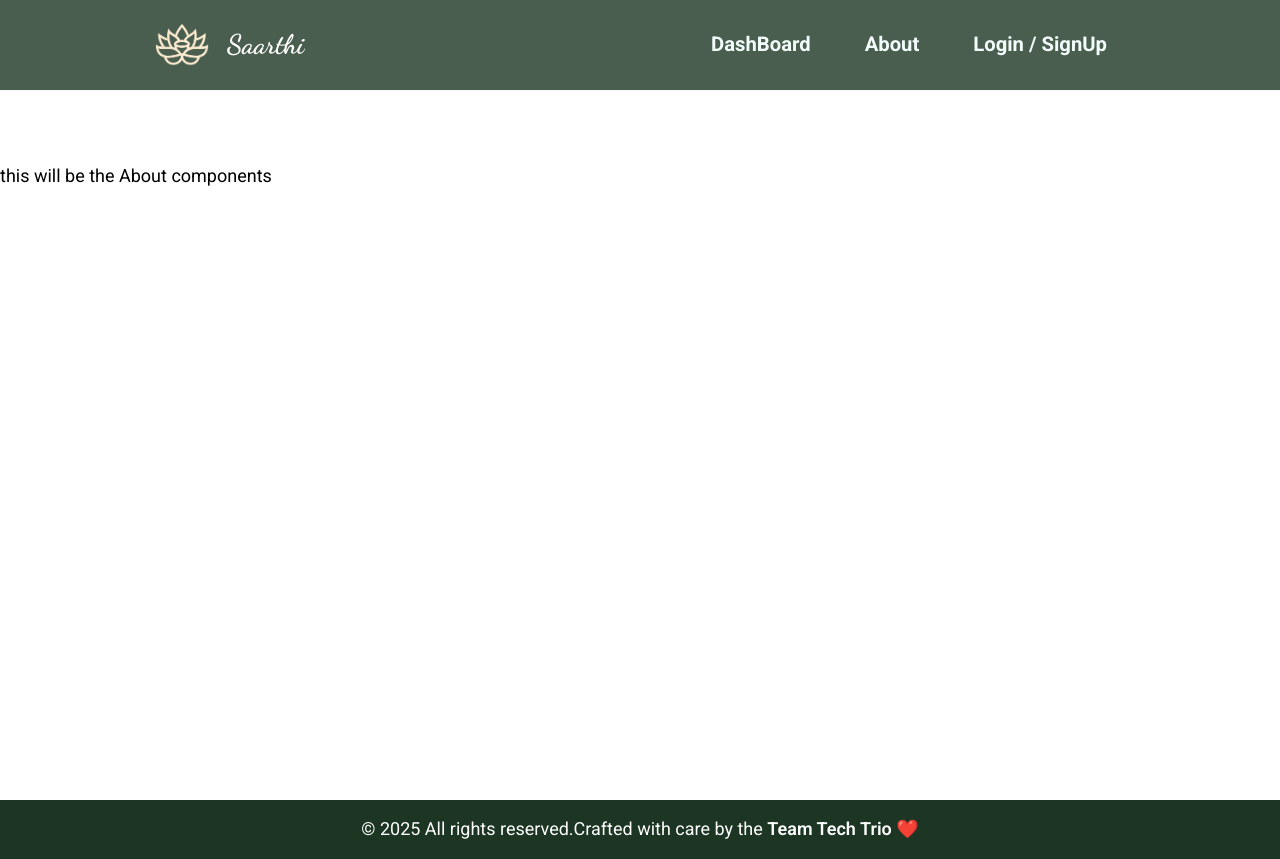
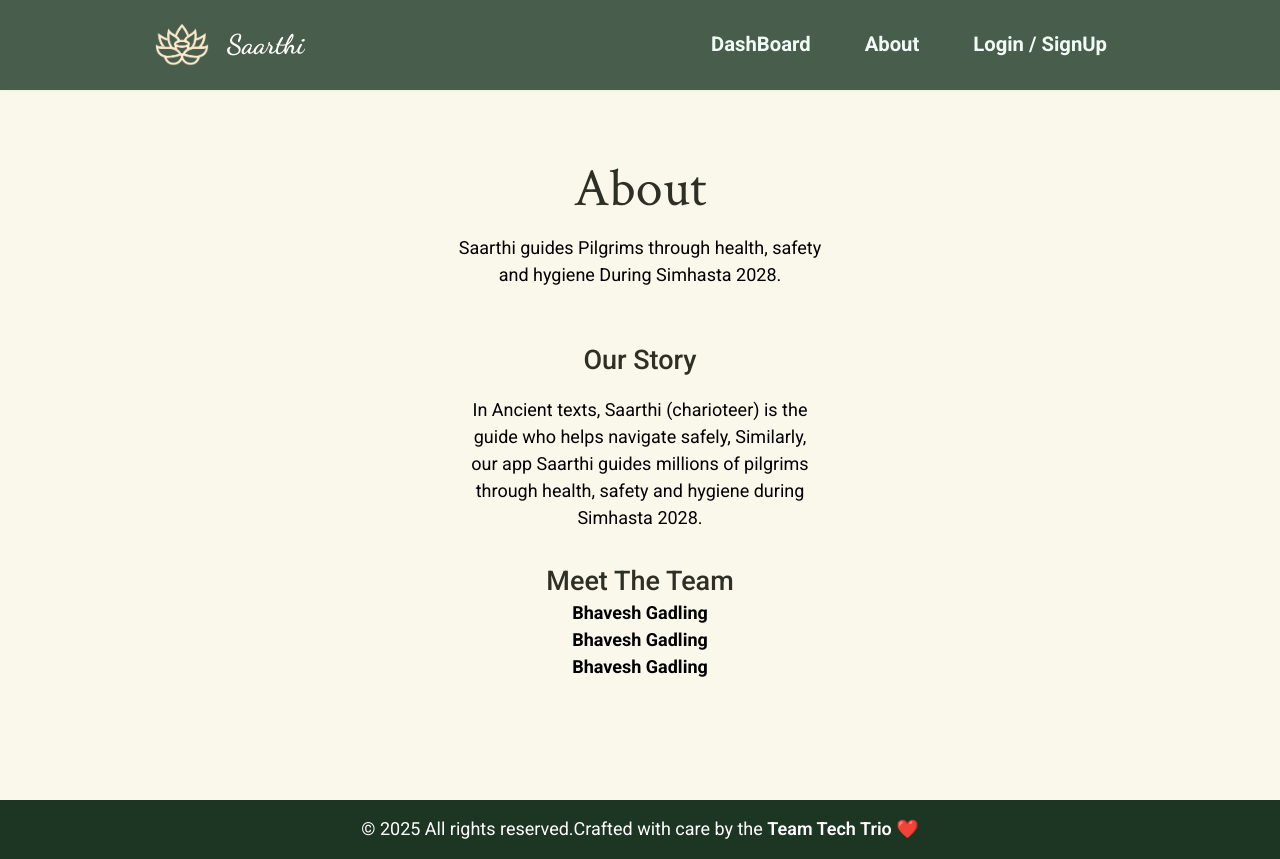
Before and after one commit to BhaveshGadling77/Simhastha_hackthon_project, a React (Vite) app in the folder frontend/: page /about in a window 1280 px wide. Built offline with nearby package versions, Linux system fonts and the light colour scheme; a web font is replaced by a local one.

Commit message:
Started Making About Page.

```diff
--- a/frontend/src/components/About/About.jsx
+++ b/frontend/src/components/About/About.jsx
@@ -1,7 +1,59 @@
+import "./index.css";
+import Section from "./sectionComponent";
 function About() {
+    let data = [
+        {
+            name:"Bhavesh Gadling",
+            job:"Frontend Developer",
+            workDone:"Building user-friendly UI, integrating Backend and interfaces for pilgrims."
+        },
+        {
+            name:"Aditi Bhise",
+            job:"API integration & System Glue",
+            workDone:"Connecting Backend Data with Frontend features and all Api related work."
+        },
+        {
+            name:"Sangram Lohkare",
+            job:"Backend And Data Handling",
+            workDone:"Managing data Storage, retrieal and ensuring realible access during user load."
+        }]
     return (
-        <div className="min-h-screen flex flex-col">
-            <div className="mt-36">this will be the About components</div>
+        <div className="min-h-screen flex flex-col bg-[#FAF7EB]">
+            <div className="mt-36 text-center text-[#2F3025] text-3xl"
+                id="about">
+                <p className="text-wrap text-5xl" id="about">
+                    About
+                </p>
+            </div>
+            <div className="flex justify-center mt-4">
+                <div className="text-center w-[380px] align-middle justify-center">
+                    <p>
+                        Saarthi guides Pilgrims through health, safety and
+                        hygiene During Simhasta 2028.
+                    </p>
+                </div>
+            </div>
+            { /* About Section*/}
+            <div className="text-center mt-12 text-[#2F3025]" id="about">
+                <p className="text-wrap text-2xl">Our Story</p>
+            </div>
+            <div className="flex justify-center mt-4">
+                <div className="text-center w-[350px] align-middle justify-center">
+                    <p>
+                        In Ancient texts, Saarthi (charioteer) is the guide who
+                        helps navigate safely, Similarly, our app Saarthi guides
+                        millions of pilgrims through health, safety and hygiene
+                        during Simhasta 2028.
+                    </p>
+                </div>
+            </div>
+            <div className="text-center mt-7 text-[#2F3025]" id="about">
+                <p className="text-wrap text-2xl">Meet The Team</p>
+            </div>
+            {/* this will be the */}
+            <div className="">
+                {data.map(data => <Section data={data}/>)}
+            </div>
         </div>
     );
 }
--- /dev/null
+++ b/frontend/src/components/About/index.css
@@ -0,0 +1,7 @@
+@import url('https://fonts.googleapis.com/css2?family=Crimson+Text:ital,wght@0,400;0,600;0,700;1,400;1,600;1,700&family=Merriweather:ital,opsz,wght@0,18..144,300..900;1,18..144,300..900&display=swap');
+
+#about{
+    font-family: "Crimson Text", serif;
+    font-weight: 500;
+  font-style: normal
+}
--- /dev/null
+++ b/frontend/src/components/About/sectionComponent.jsx
@@ -0,0 +1,10 @@
+import React from "react";
+function Section(props) {
+console.log(props)
+    return (
+        <div className="text-center">
+            <div className="font-bold">Bhavesh Gadling</div>
+        </div>
+    )
+}
+export default Section;
```
